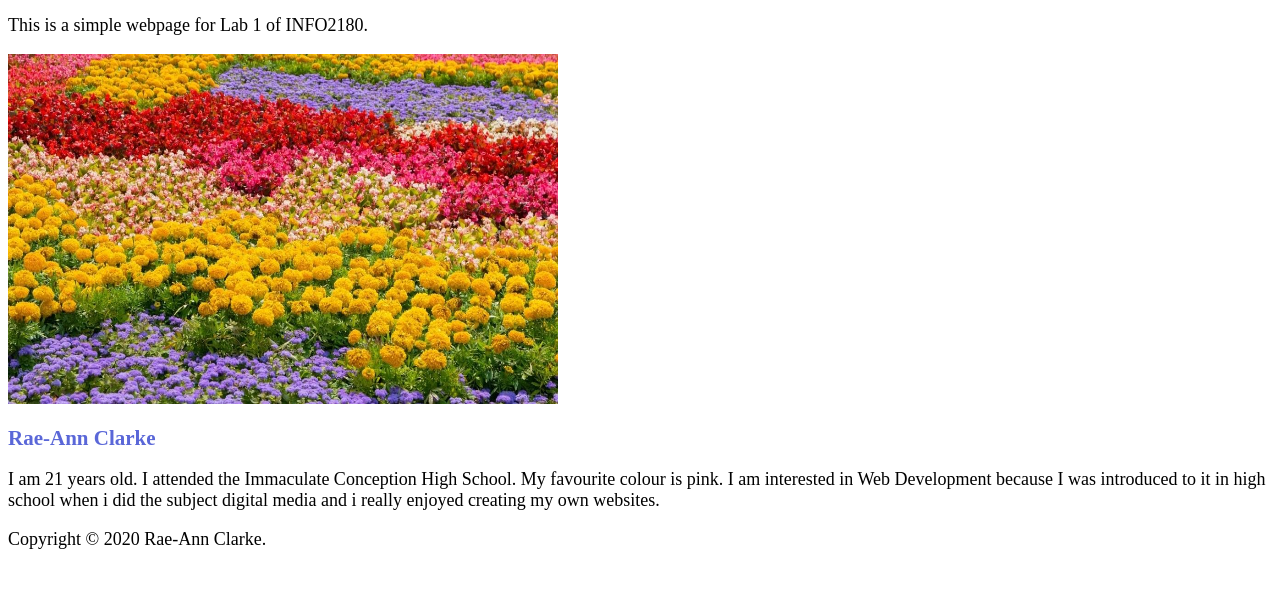
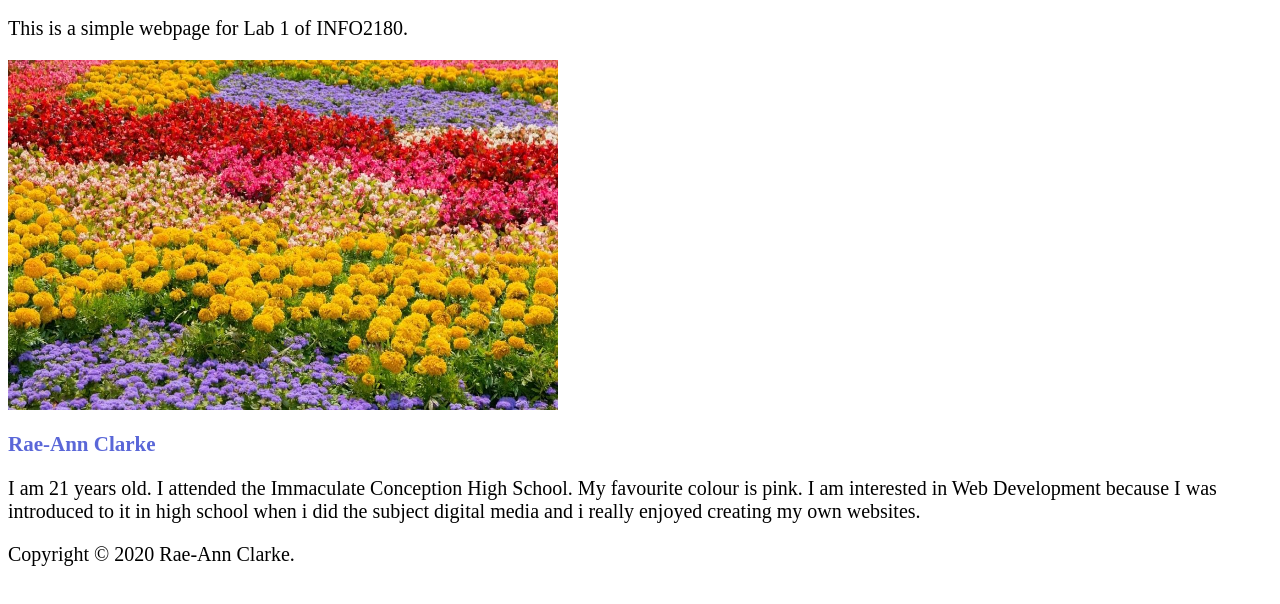
Before and after one commit to CoderTrudy/info2180-lab1, a plain HTML site: page index.html in a window 1280 px wide. Shown: the part 46-650 px from the top of the page. Drawn offline with Linux system fonts and the light colour scheme.

Commit message:
edited styles.css

```diff
--- a/styles.css
+++ b/styles.css
@@ -9,5 +9,5 @@ h2{
     color:#5A67D8;
 }
 p{
-    font-size:18px
+    font-size:20px
 }
```
